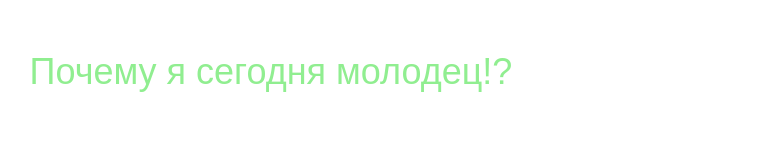
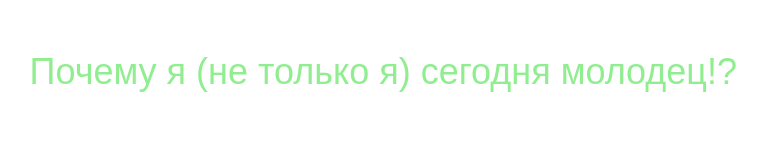
Before and after one commit to Kulvers/Test, a plain HTML site: page index.html in a window 1280 px wide. Shown: the whole page, without its empty margins (29-796 px from the left). Drawn offline with Linux system fonts and the light colour scheme.

Commit message:
local commit

```diff
--- a/index.html
+++ b/index.html
@@ -7,6 +7,6 @@
     <title>Document</title>
 </head>
 <body>
-    <p class="text">Почему я сегодня молодец!?</p>
+    <p class="text">Почему я (не только я) сегодня молодец!?</p>
 </body>
 </html>
```
